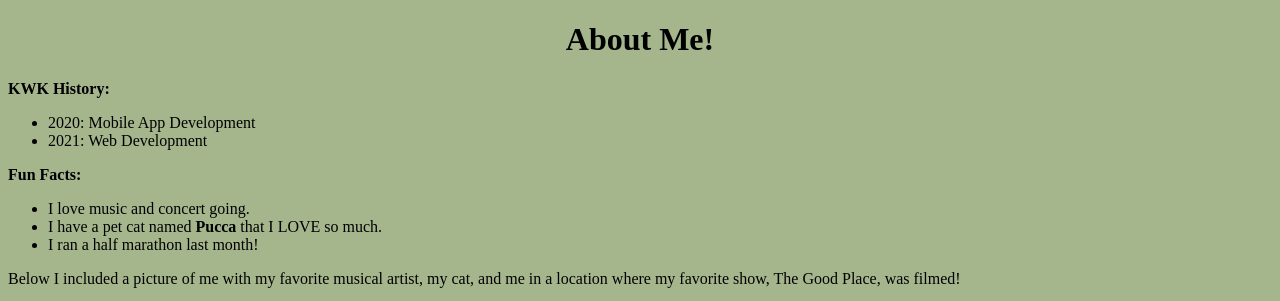
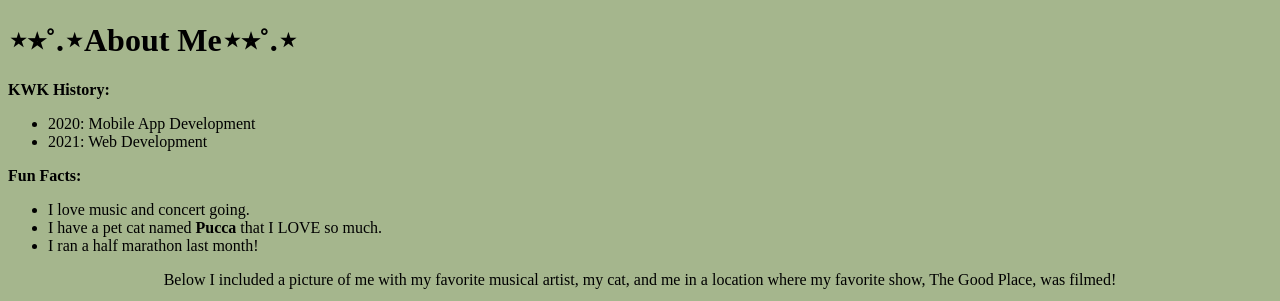
Before and after one commit to lizjovgar/kwk-git-1, a plain HTML site: page aboutliz.html in a window 1280 px wide. Shown: the top 301 px of the page. Drawn offline with Linux system fonts and the light colour scheme.

Commit message:
fixing text on page

```diff
--- a/aboutliz.html
+++ b/aboutliz.html
@@ -20,7 +20,8 @@
     <link rel="stylesheet" href="style.css" />
 
     <!--  <body bgcolor="#EDE8DC"> -->
-    <h1><center>About Me!</center></h1>
+    <h1>⋆⭒˚.⋆About Me⋆⭒˚.⋆</h1>
+
 
     <p>
         <b>KWK History:</b>
@@ -39,10 +40,12 @@
 
 
     </p>
+    <center>
     <p>  Below I included a
     picture of me with my favorite musical artist,
     my cat, and me in a location where my favorite show, The Good Place, was filmed!</font> </p>
 
+    </center>
     <div class="picsContained">
 
     <a href="https://www.youtube.com/channel/UCiVLSJ2MpNteP1oLYfu0VTw" target="_top"><img src="me.jpg" height="200" width="200" border="" ></a>
```
